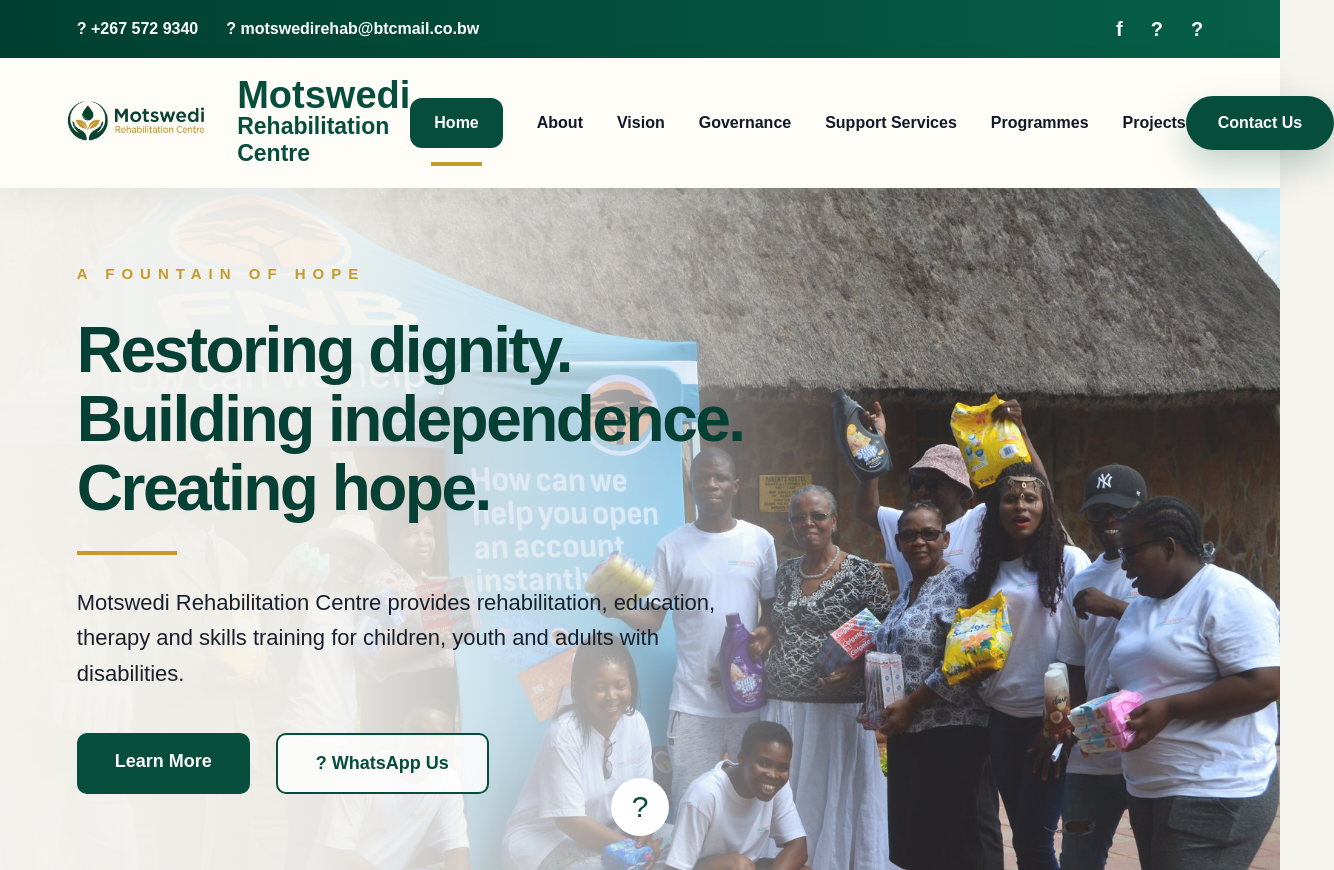
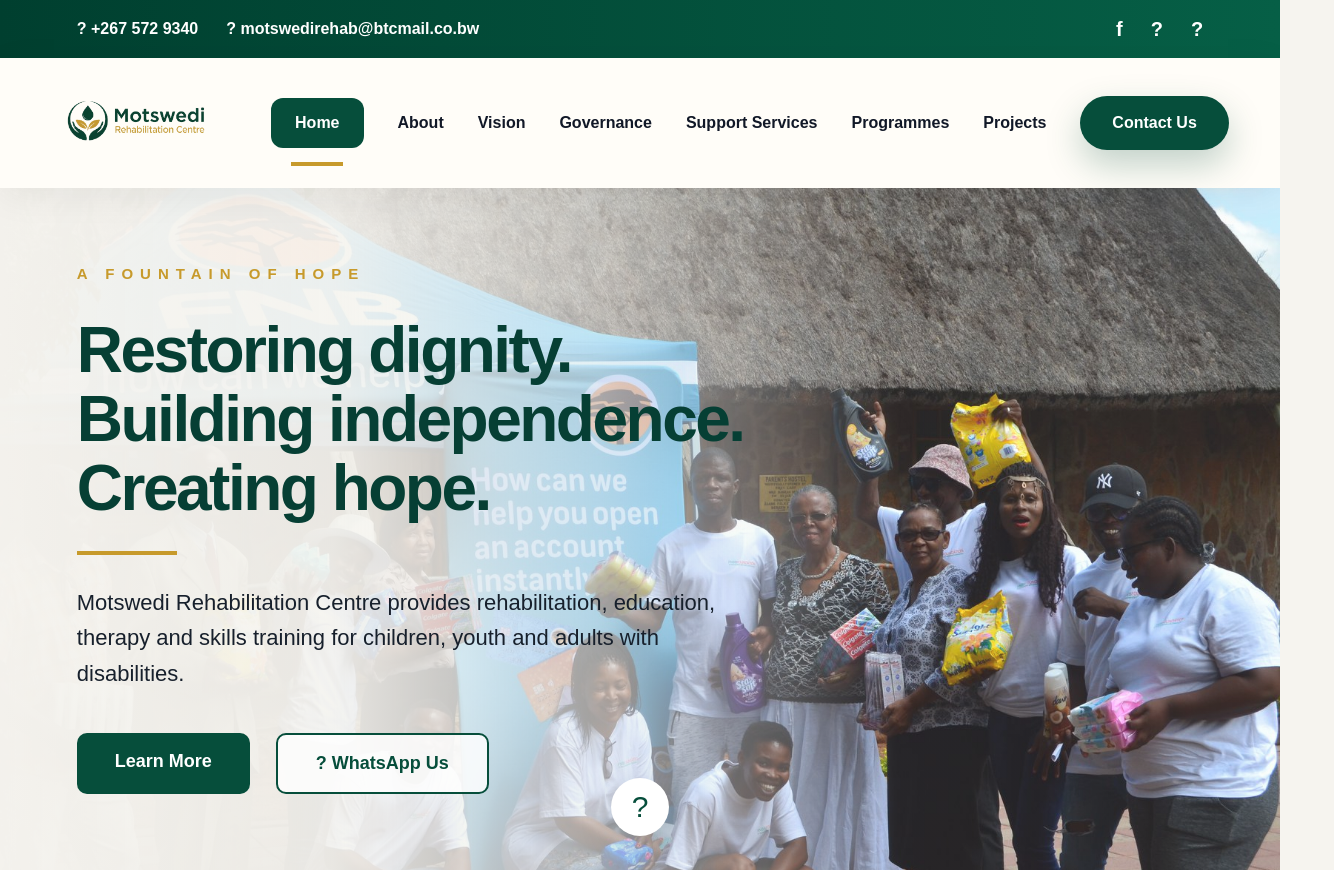
Before and after one commit to Cassper1999/motswedi-rehab-website, a plain HTML site: page index.html in a window 1280 px wide. Shown: the whole page, 1334 px wide, since content can reach past the window. Drawn offline with Linux system fonts and the light colour scheme.

Commit message:
Remove navbar text beside logo

```diff
--- a/index.html
+++ b/index.html
@@ -22,8 +22,8 @@
   <a href="index.html" class="brand">
     <img src="images/logo.png" class="real-logo" alt="Motswedi Logo">
     <div>
-      <strong>Motswedi</strong>
-      <small>Rehabilitation Centre</small>
+
+
     </div>
   </a>
   <nav class="nav-links">
```
